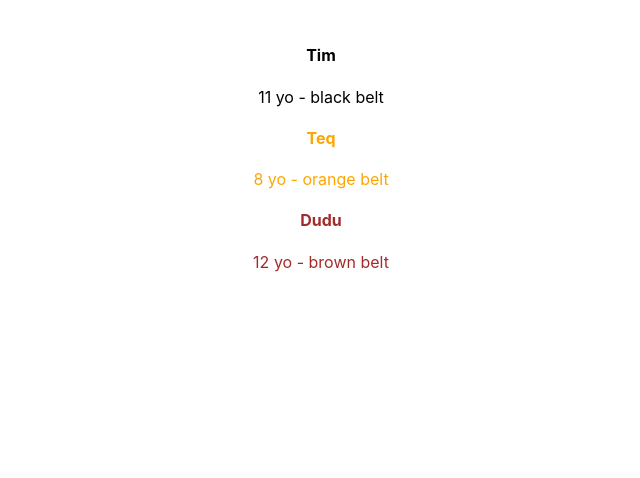
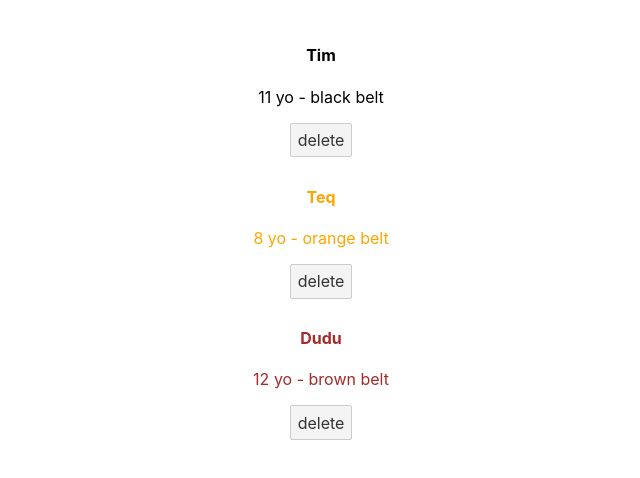
Before and after one commit to maxdevjs/learn-svelte-tutorial-for-beginners, a Svelte app in the folder myproject/: page / in a window 1280 px wide. Shown: the top 478 px of the page, without its empty margins (319-959 px from the left). Built offline with nearby package versions, Linux system fonts and the light colour scheme.

Commit message:
Add inline event handler

```diff
--- a/myproject/src/App.svelte
+++ b/myproject/src/App.svelte
@@ -4,6 +4,13 @@
     {name:'Teq',beltColour:'orange',age:8,id:2},
     { name: 'Dudu', beltColour: 'brown', age: 12, id: 3 }
   ];
+
+  const handleClick = (e, id) => {
+    // Check also
+    // https://love2dev.com/blog/javascript-remove-from-array/
+    people = people.filter((person) => person.id != id);
+    console.log(e);
+  };
 </script>
 
 <style>
@@ -25,6 +32,7 @@
     <div style="color: {person.beltColour};">
       <h4>{person.name}</h4>
       <p>{person.age} yo - {person.beltColour} belt</p>
+      <button on:click={(e) => handleClick(e, person.id)}>delete</button>
     </div>
   {:else}
     <p>There are no people to show...</p>
```
